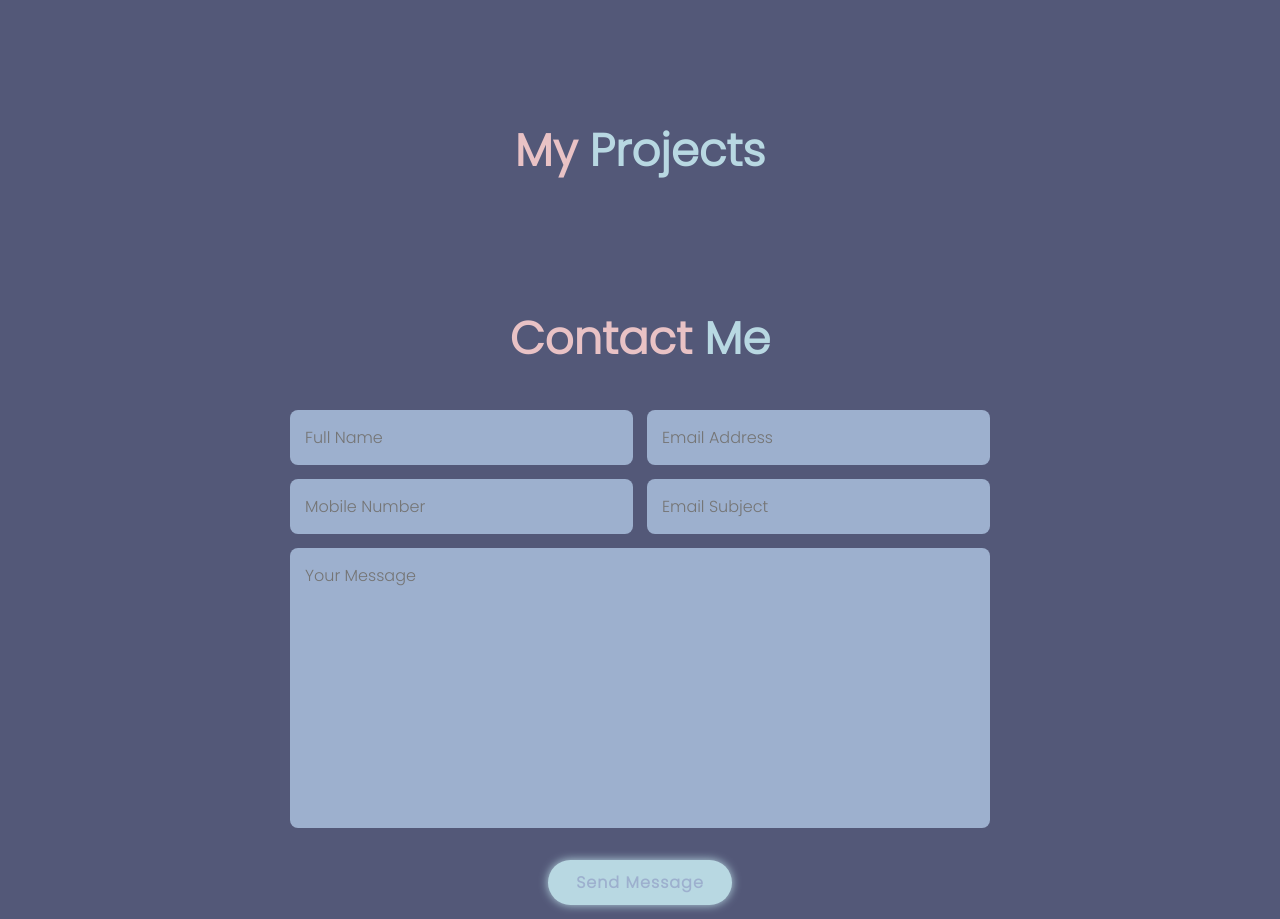
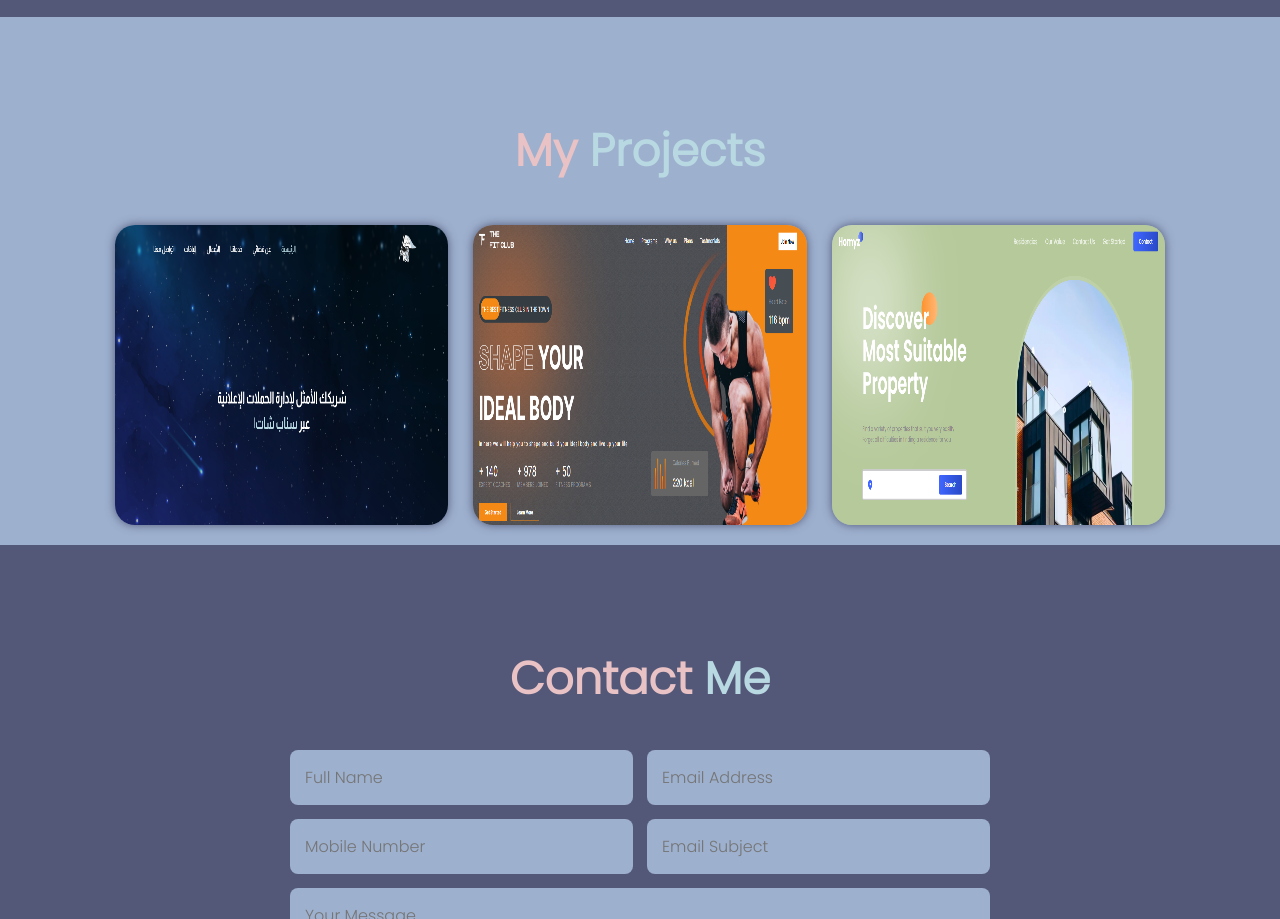
Before and after one commit to monira-ahmed/Portfolio, a plain HTML site: page index.html in a window 1280 px wide. Shown: the part 1881-2800 px from the top of the page. Drawn offline with nearby package versions, Linux system fonts and the light colour scheme.

Commit message:
Portfolio

```diff
--- a/index.html
+++ b/index.html
@@ -36,9 +36,9 @@
             <h3>And I'm a <span class="multiple-text"></span></h3>
             <p>I'm graduated from Aswan University, Faculty of Science specilize Computer 2022/2023.</p>
             <div class="social-media">
-                <a href="#"><i class='bx bxl-gmail'></i></a>
-                <a href="#"><i class='bx bxl-linkedin-square'></i></a>
-                <a href="#"><i class='bx bxl-github'></i></a>
+                <a href="monirakashef1234@gmail.com"><i class='bx bxl-gmail'></i></a>
+                <a href="https://www.linkedin.com/in/monira-kashef-455953246"><i class='bx bxl-linkedin-square'></i></a>
+                <a href="https://github.com/monira-ahmed"><i class='bx bxl-github'></i></a>
 
             </div>
             <a href="#" class="btn">Download CV</a>
@@ -98,7 +98,28 @@
 
         <div class="projects-container">
             <div class="projects-box">
-
+                <img src="Fadayiy.png" alt="">
+                <div class="projects-layer">
+                    <h4>Fadayiy</h4>
+                    <p>Developed by HTML,CSS and JavaScript</p>
+                    <a href="https://fadayiy.com/FADAYIy/"><i class='bx bx-link-external'></i></a>
+                </div>
+            </div>
+            <div class="projects-box">
+                <img src="FitClub.png" alt="">
+                <div class="projects-layer">
+                    <h4>FitClub</h4>
+                    <p>Developed by React.js and CSS</p>
+                    <a href="https://monira-ahmed.github.io/FitClub/"><i class='bx bx-link-external'></i></a>
+                </div>
+            </div>
+            <div class="projects-box">
+                <img src="Homyz.png" alt="">
+                <div class="projects-layer">
+                    <h4>Homyz</h4>
+                    <p>Developed by React.js and CSS</p>
+                    <a href="https://hom-yz.pages.dev/"><i class='bx bx-link-external'></i></a>
+                </div>
             </div>
         </div>
     </section>
--- a/script.js
+++ b/script.js
@@ -44,7 +44,7 @@ ScrollReveal({
 });
 
 ScrollReveal().reveal('.home-content, .heading', { origin: 'top' });
-ScrollReveal().reveal('.home-img, .skills-container, .contact form', { origin: 'bottom' });
+ScrollReveal().reveal('.home-img, .skills-container, .contact form, .projects-box', { origin: 'bottom' });
 ScrollReveal().reveal('.home-content h1, .about-img', { origin: 'left' });
 ScrollReveal().reveal('.home-content p, .about-content', { origin: 'right' });
 
--- a/style.css
+++ b/style.css
@@ -30,7 +30,6 @@ body {
 }
 
 section {
-    min-width: 100vh;
     padding: 10rem 9% 2rem;
 }
 
@@ -233,6 +232,86 @@ span {
     margin: 1rem 0 3rem;
 }
 
+.projects {
+    background-color: var(--second-bg-color);
+}
+
+.projects h2 {
+    margin-bottom: 4rem;
+}
+
+.projects-container {
+    display: grid;
+    grid-template-columns: repeat(3, 1fr);
+    align-items: center;
+    gap: 2.5rem;
+}
+
+.projects-container .projects-box {
+    position: relative;
+    border-radius: 2rem;
+    box-shadow: 0 0 1rem var(--bg-color);
+    overflow: hidden;
+    display: flex;
+}
+
+.projects-box img {
+    width: 100%;
+    height: 300px;
+    transition: .5s ease;
+}
+
+.projects-box:hover img {
+    transform: scale(1.1);
+}
+
+.projects-box .projects-layer {
+    position: absolute;
+    bottom: 0;
+    left: 0;
+    width: 100%;
+    height: 100%;
+    background: linear-gradient(rgba(0,0,0,.1), var(--main-color));
+    display: flex;
+    justify-content: center;
+    align-items: center;
+    flex-direction: column;
+    text-align: center;
+    padding: 0 4rem;
+    transform: translateY(100%);
+    transition: .5s ease;
+}
+
+.projects-box:hover .projects-layer {
+    transform: translateY(0);
+}
+
+.projects-layer h4 {
+    font-size: 3rem;
+    color: var(--bg-color);
+}
+
+.projects-layer p {
+    font-size: 1.6rem;
+    margin: 0.3rem 1rem;
+    color: var(--bg-color);
+}
+
+.projects-layer a {
+    display: inline-flex;
+    justify-content: center;
+    align-items: center;
+    width: 5rem;
+    height: 5rem;
+    background: var(--bg-color);
+    border-radius: 50%;
+}
+
+.projects-layer a i {
+    font-size: 2rem;
+    color: var(--second-bg-color);
+}
+
 .contact h2 {
     margin-bottom: 3rem;
 }
@@ -279,12 +358,13 @@ span {
     justify-content: space-between;
     align-items: center;
     flex-wrap: wrap;
-    padding: 2rem 9%;
+    padding: 70px 30px 20px;
     background: var(--bg-color);
 }
 
 .footer-text p {
     font-size: 1.6rem;
+    text-align: center;
 }
 
 .footer-iconTop a {
@@ -323,6 +403,10 @@ span {
     }
 
     .skills {
+        padding-bottom: 7rem;
+    }
+
+    .projects {
         padding-bottom: 7rem;
     }
 
@@ -397,7 +481,17 @@ span {
         margin-bottom: 3rem;
     }
 
+    .projects-container {
+        grid-template-columns: repeat(2, 1fr);
+    }
 
+
+}
+
+@media (max-width: 617px) {
+    .projects-container {
+        grid-template-columns: 1fr;
+    }
 }
 
 @media (max-width: 450px) {
```
Also changed, not shown: Fadayiy.png (added), FitClub.png (added), Homyz.png (added).
